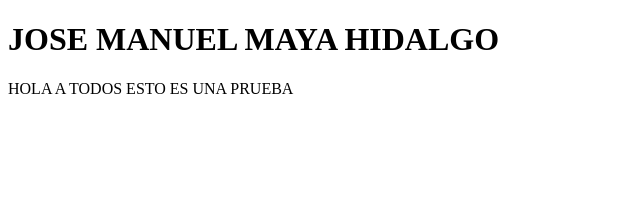
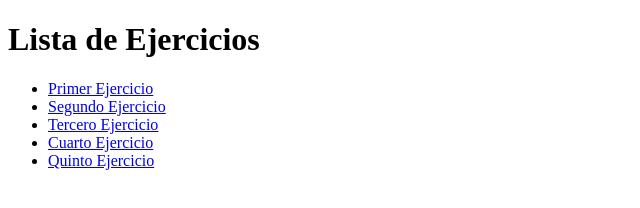
Before and after one commit to jmanumaya/jmanumaya.github.io, a plain HTML site: page index.html in a window 1280 px wide. Shown: the whole page, without its empty margins (0-640 px from the left). Drawn offline with Linux system fonts and the light colour scheme.

Commit message:
primer commit

```diff
--- a/index.html
+++ b/index.html
@@ -3,17 +3,19 @@
 <head>
 	<meta charset="utf-8">
 	<meta name="viewport" content="width=device-width, initial-scale=1">
-	<title>Mi primer push</title>
+	<title>Menú de Ejercicios</title>
 </head>
 <body>
 
-	<h1>JOSE MANUEL MAYA HIDALGO</h1>
+	<h1>Lista de Ejercicios</h1>
 
-
-
-	<p>HOLA A TODOS ESTO ES UNA PRUEBA</p>
-
-
+	<ul>
+		<li><a href="/web/ejer1.html">Primer Ejercicio</a></li>
+		<li><a href="/web/ejer2.html">Segundo Ejercicio</a></li>
+		<li><a href="/web/ejer3.html">Tercero Ejercicio</a></li>
+		<li><a href="/web/ejer4.html">Cuarto Ejercicio</a></li>
+		<li><a href="/web/ejer5.html">Quinto Ejercicio</a></li>
+	</ul>
 
 </body>
 </html>
```
Also changed, not shown: web/ejer1.html (added), web/ejer2.html (added), web/ejer3.html (added), web/ejer4.html (added), web/ejer5.html (added).
